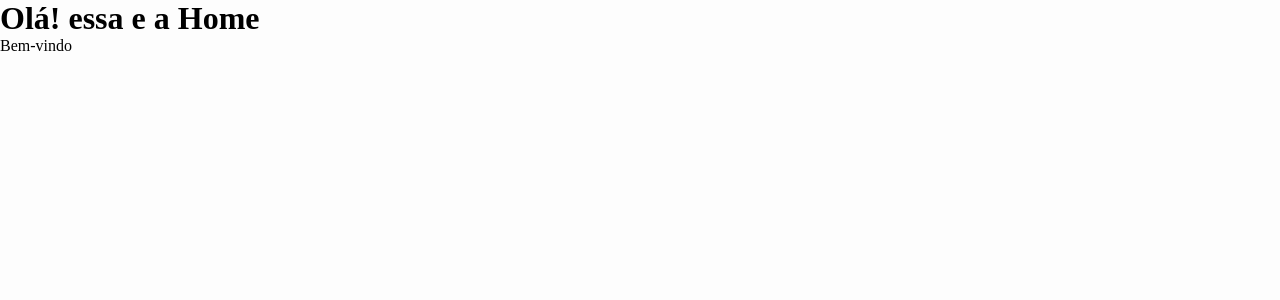
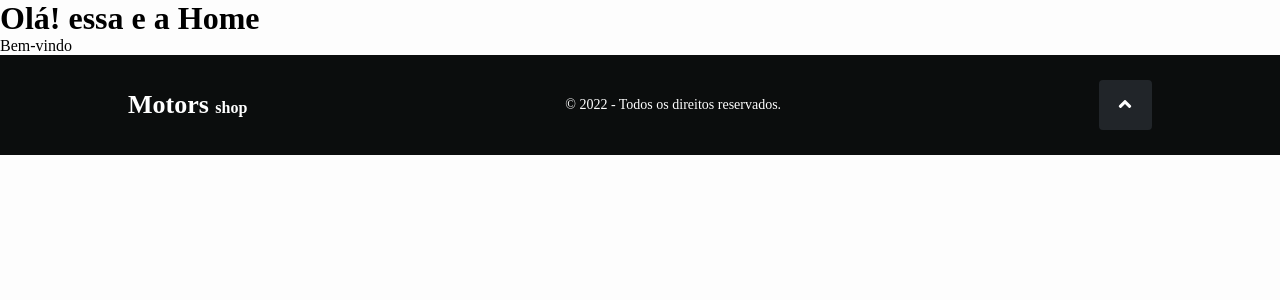
Before and after one commit to projeto-final-grupo07/frontend-project-ff-m6, a React (Create React App) app in the folder client/: page / in a window 1280 px wide. Shown: the top 300 px of the page. Built offline with nearby package versions, Linux system fonts and the light colour scheme.

Commit message:
feat: footer add

```diff
--- a/client/src/pages/homePage/index.tsx
+++ b/client/src/pages/homePage/index.tsx
@@ -1,8 +1,11 @@
+import Footer from '../../components/Footer'
+
 export const Home = () => {
 	return (
 		<>
 			<h1>Olá! essa e a Home</h1>
 			<p>Bem-vindo</p>
+			<Footer />
 		</>
 	)
 }
```
